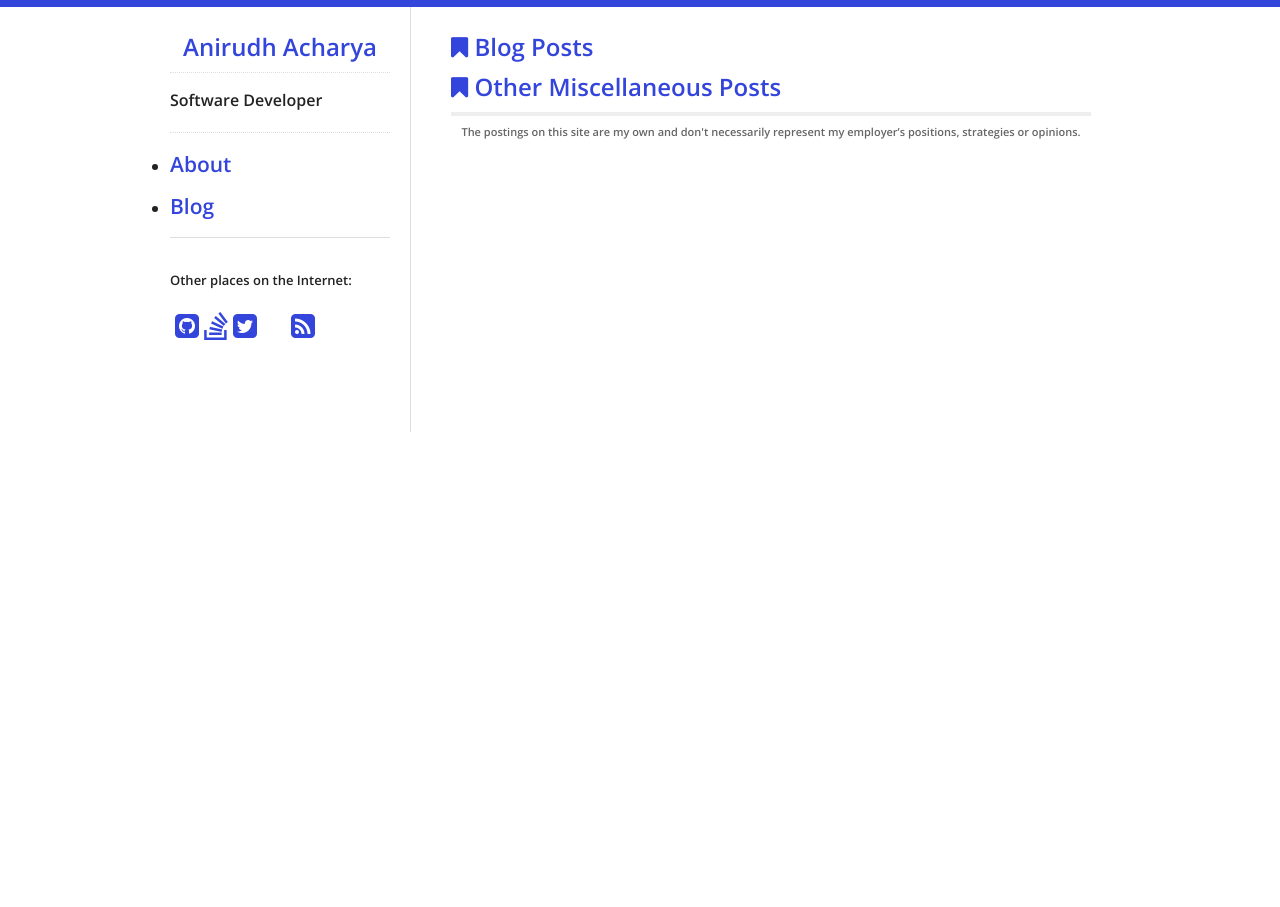
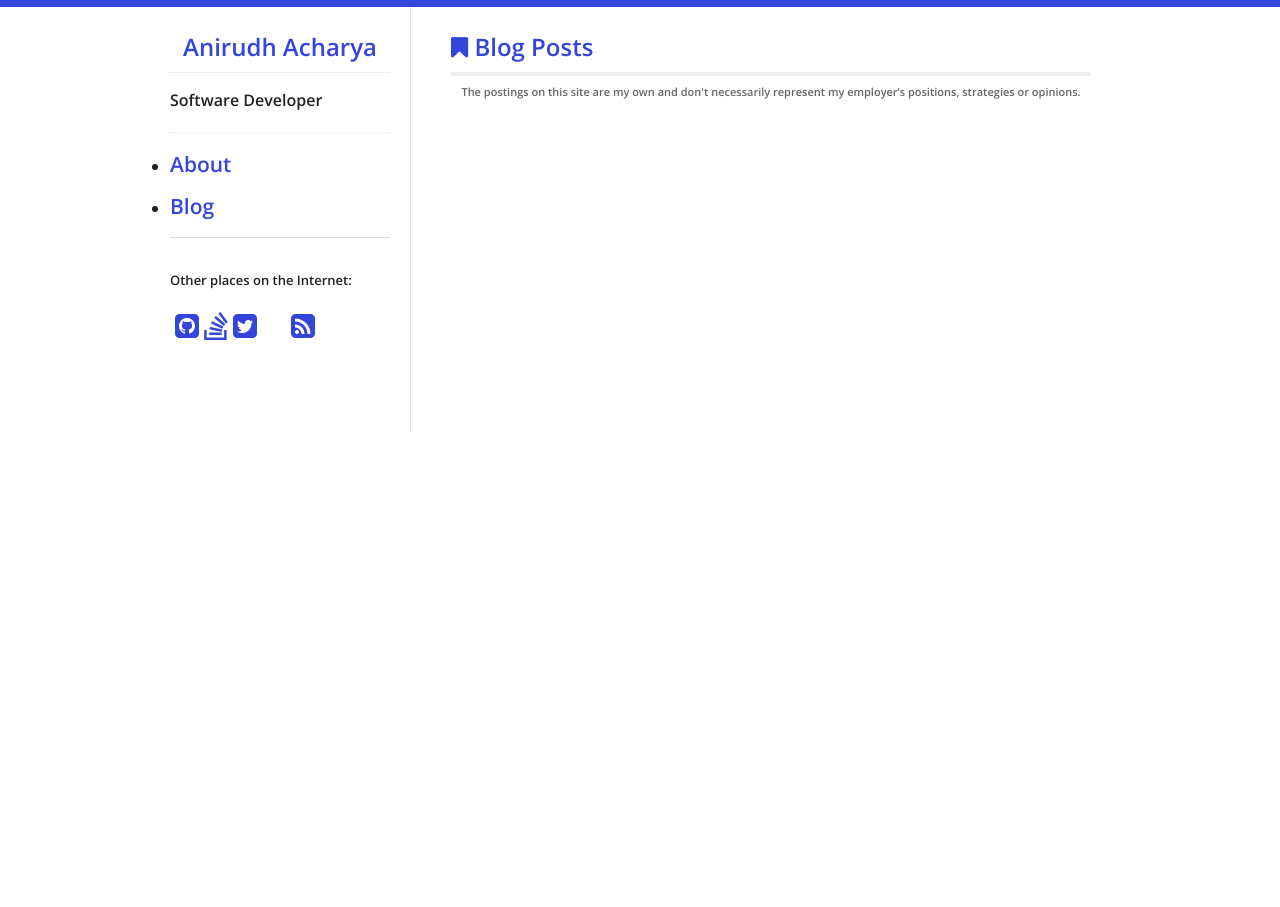
Before and after one commit to anirudhacharya12/anirudhacharya12.github.io, a Jekyll site: the page built from index.html, in a window 1280 px wide. Built offline with Jekyll 4.4.1, drawn with Linux system fonts in a browser that asks for light colours.

Commit message:
rearrange

```diff
--- a/index.html
+++ b/index.html
@@ -6,13 +6,7 @@ title: Blog Posts
 <div id="home">
   <h2><i class="fa fa-bookmark"></i> Blog Posts</h2>
   <ul id="tech-blog-posts" class="posts">
-    {% for post in site.tech.posts %}
-      <li><span>{{ post.date | date_to_string }} &raquo;</span><a href="{{ post.url }}">{{ post.title }}</a></li>
-    {% endfor %}
-  </ul>
-  <h2><i class="fa fa-bookmark"></i> Other Miscellaneous Posts</h2>
-  <ul id="misc-blog-posts" class="posts">
-    {% for post in site.misc.posts %}
+    {% for post in site.tech %}
       <li><span>{{ post.date | date_to_string }} &raquo;</span><a href="{{ post.url }}">{{ post.title }}</a></li>
     {% endfor %}
   </ul>
```
Also changed, not shown: _posts_bakup/2014-07-30-randomized-algos.md (added), _posts_bakup/2014-08-02-owl-translator.md (renamed from _posts_bakkup/2014-08-02-owl-translator.md), _posts_bakup/2016-10-02-kerboros-auth.md (renamed from _posts_bakkup/2016-10-02-kerboros-auth.md), _posts_bakup/2016-10-06-oauth.md (renamed from _posts_bakkup/2016-10-06-oauth.md), _posts_bakup/2017-01-22-testing-latex.md (renamed from _posts_bakkup/2017-01-22-testing-latex.md), _posts_bakup/2017-09-12-online-factorization.md (renamed from _posts_bakkup/2017-09-12-online-factorization.md), _posts_bakup/2017-12-26-consistent-hashing.md (renamed from _posts_bakkup/2017-12-26-consistent-hashing.md), _posts_bakup/2018-12-28-python-multiprocessing.md (renamed from _posts_bakkup/2018-12-28-python-multiprocessing.md), _posts_bakup/2019-01-02-rl-part1.md (renamed from _posts_bakkup/2019-01-02-rl-part1.md), _posts_bakup/2019-01-02-rl-part2.md (renamed from _posts_bakkup/2019-01-02-rl-part2.md), _posts_bakup/2019-01-03-rl-part3.md (renamed from _posts_bakkup/2019-01-03-rl-part3.md), _posts_bakup/2019-01-12-dhruva-nakshatra.md (renamed from _posts_bakkup/2019-01-12-dhruva-nakshatra.md), _posts_bakup/2019-06-30-autograd.md (renamed from _posts_bakkup/2019-06-30-autograd.md), _posts_bakup/2019-12-21-sticky-situation.md (renamed from _posts_bakkup/2019-12-21-sticky-situation.md).
